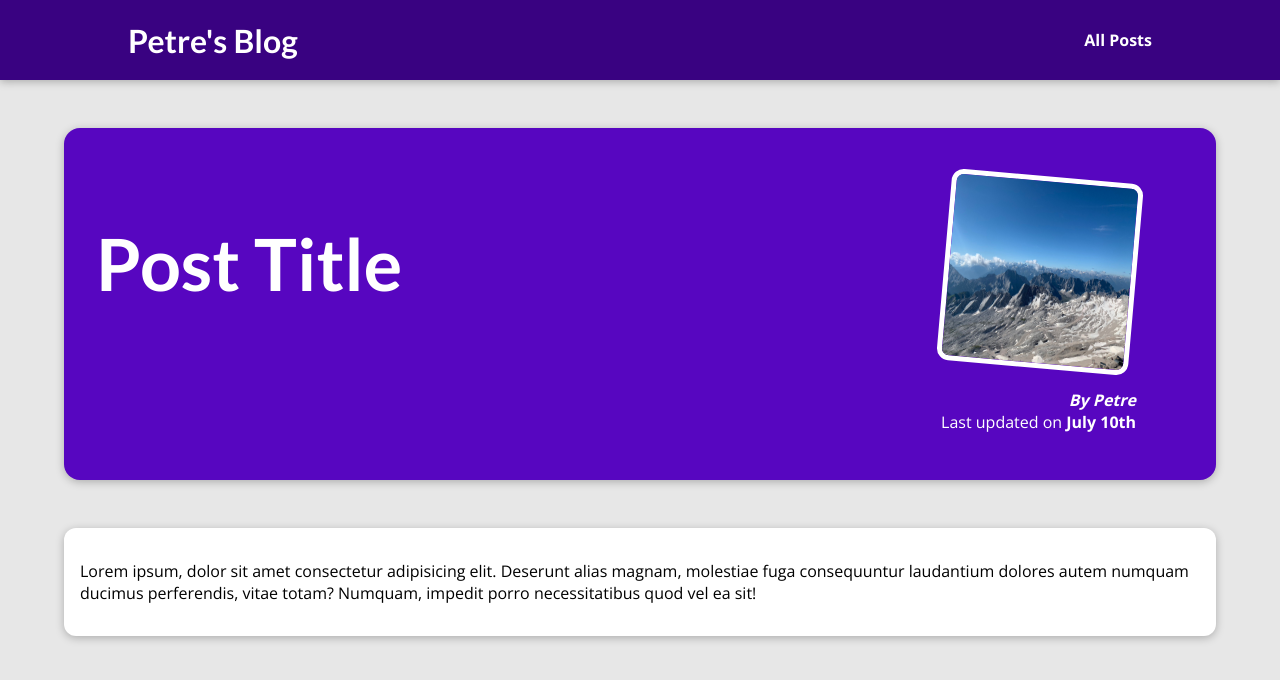
After one commit to petre-marian-vaduva/django-projects, a Django app: template my_site/blog/templates/blog/post-detail.html in a window 1280 px wide. The commit adds this page. Shown: the top 680 px of the page. Run offline with Django 3.2, Linux system fonts and the light colour scheme; the template is opened without the code that fills it, so the values that code supplies are empty.

Commit message:
create post-detail and css, create all_post list

```diff
--- /dev/null
+++ b/my_site/blog/static/blog/post-detail.css
@@ -0,0 +1,62 @@
+body {
+    background-color: #e7e7e7;
+  }
+
+  #main-navigation {
+    background-color: #390281;
+    box-shadow: 0 2px 8px rgba(0, 0, 0, 0.25);
+  }
+
+  #summary {
+    margin: 8rem auto 3rem auto;
+    padding: 2rem;
+    width: 90%;
+    max-width: 90rem;
+    border-radius: 16px;
+    background-color: #5706c0;
+    position: relative;
+    box-shadow: 0 2px 8px rgba(0, 0, 0, 0.25);
+    height: 22rem;
+  }
+
+  #summary h2 {
+    color: white;
+    font-size: 4.5rem;
+  }
+
+  #summary article {
+    position: absolute;
+    top: 2rem;
+    right: 3rem;
+    padding: 1rem 2rem;
+    border-radius: 12px;
+    text-align: right;
+    color: white;
+  }
+
+  #summary article img {
+    width: 12rem;
+    height: 12rem;
+    border-radius: 12px;
+    transform: rotateZ(5deg);
+    border: 5px solid white;
+    margin-bottom: 1rem;
+  }
+
+  #summary address {
+    font-weight: bold;
+  }
+
+  #summary time {
+    font-weight: bold;
+  }
+
+  main {
+    width: 90%;
+    max-width: 90rem;
+    margin: 3rem auto;
+    background-color: white;
+    padding: 1rem;
+    border-radius: 12px;
+    box-shadow: 0 2px 8px rgba(0, 0, 0, 0.25);
+  }
--- a/my_site/blog/templates/blog/includes/post.html
+++ b/my_site/blog/templates/blog/includes/post.html
@@ -2,7 +2,7 @@
 
 <li>
     <article class='post'>
-            <a href="">
+            <a href="{% url 'post-detail-page' 'the-mountains' %}">
                 <img src="{% static 'blog/images/mountains.jpg' %}" alt="Mountain Hiking">
                 <div class='post__content'>
                     <h3>Mountain Hiking</h3>
--- a/my_site/blog/templates/blog/index.html
+++ b/my_site/blog/templates/blog/index.html
@@ -21,7 +21,9 @@
     <section id='latest-posts'>
         <h2>My Latest Thoughts</h2>
         <ul>
-            {% include 'blog/includes/post.html' %}
+            {% for post in posts %}
+                {% include 'blog/includes/post.html' %}
+            {% endfor %}
         </ul>
     </section>
 
--- /dev/null
+++ b/my_site/blog/templates/blog/post-detail.html
@@ -0,0 +1,27 @@
+{% extends 'base.html' %}
+{% load static %}
+
+{% block title %}
+    This Post Title
+{% endblock title %}
+
+{% block css_files %}
+    <link rel="stylesheet" href="{% static 'blog/post-detail.css' %}">
+{% endblock css_files %}
+
+{% block body %}
+    <section id='summary'>
+        <h2>Post Title</h2>
+        <article>
+            <img src="{% static 'blog/images/mountains.jpg' %}" alt="Post Title">
+            <address>By Petre</address>
+            <div>Last updated on <time>July 10th</time></div>
+        </article>
+    </section>
+
+    <main>
+        <p>
+            Lorem ipsum, dolor sit amet consectetur adipisicing elit. Deserunt alias magnam, molestiae fuga consequuntur laudantium dolores autem numquam ducimus perferendis, vitae totam? Numquam, impedit porro necessitatibus quod vel ea sit!
+        </p>
+    </main>
+{% endblock body %}
--- a/my_site/templates/base.html
+++ b/my_site/templates/base.html
@@ -15,9 +15,9 @@
 </head>
 <body>
     <header id='main-navigation'>
-        <h1><a href="">Petre's Blog</a></h1>
+        <h1><a href="{% url 'starting-page' %}">Petre's Blog</a></h1>
         <nav>
-            <a href="{% url 'starting-page' %}">All Posts</a>
+            <a href="{% url 'posts-page' %}">All Posts</a>
         </nav>
     </header>
 
```
Also changed, not shown: my_site/blog/views.py (+78 -3 lines).
